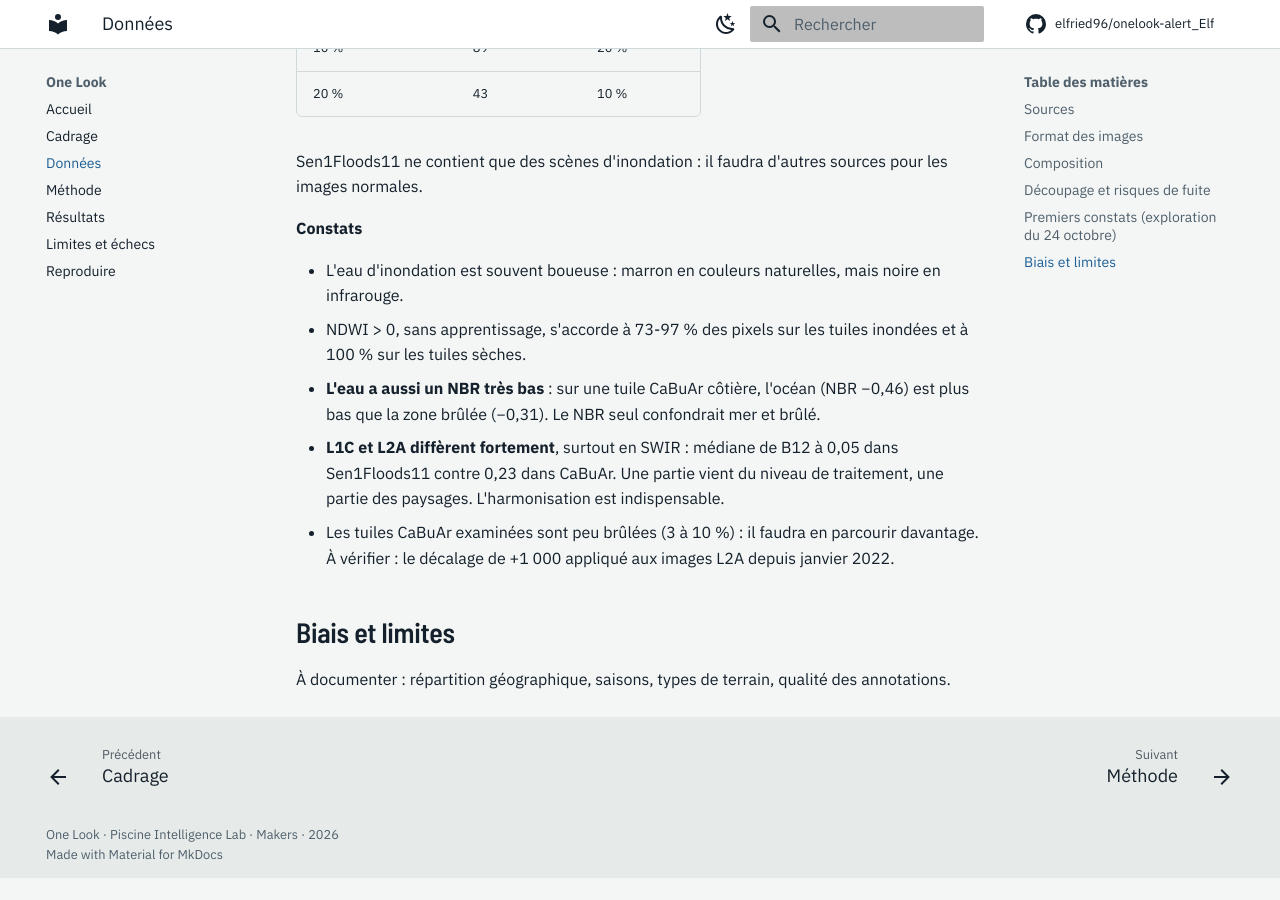
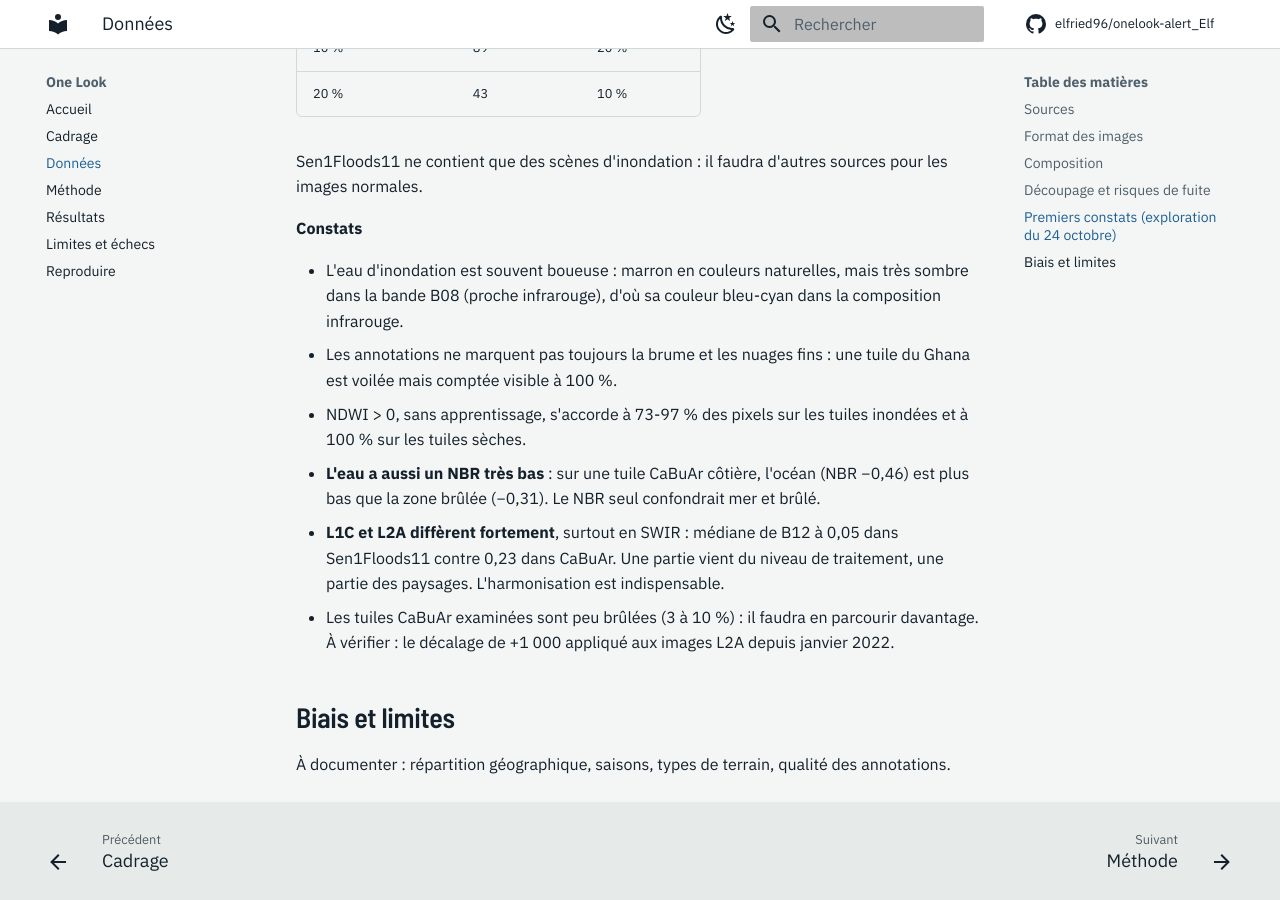
Before and after one commit to elfried96/onelook-alert_Elf, an MkDocs documentation site: the page built from docs/data_card.md, in a window 1280 px wide and 900 px high, scrolled down 2887 px. Built offline with MkDocs 1.6.1 and Material for MkDocs 9.7.7, drawn with Linux system fonts in a browser that asks for light colours; comment, search, counter and statistics services are not loaded; before the commit the page ends 3765 px from its top, so only the background shows below that.

Commit message:
Exploration : couleurs de l'eau en infrarouge précisées, brume non annotée

```diff
--- a/docs/data_card.md
+++ b/docs/data_card.md
@@ -73,7 +73,8 @@ Sen1Floods11 ne contient que des scènes d'inondation : il faudra d'autres sourc
 
 **Constats**
 
-- L'eau d'inondation est souvent boueuse : marron en couleurs naturelles, mais noire en infrarouge.
+- L'eau d'inondation est souvent boueuse : marron en couleurs naturelles, mais très sombre dans la bande B08 (proche infrarouge), d'où sa couleur bleu-cyan dans la composition infrarouge.
+- Les annotations ne marquent pas toujours la brume et les nuages fins : une tuile du Ghana est voilée mais comptée visible à 100 %.
 - NDWI > 0, sans apprentissage, s'accorde à 73-97 % des pixels sur les tuiles inondées et à 100 % sur les tuiles sèches.
 - **L'eau a aussi un NBR très bas** : sur une tuile CaBuAr côtière, l'océan (NBR −0,46) est plus bas que la zone brûlée (−0,31). Le NBR seul confondrait mer et brûlé.
 - **L1C et L2A diffèrent fortement**, surtout en SWIR : médiane de B12 à 0,05 dans Sen1Floods11 contre 0,23 dans CaBuAr. Une partie vient du niveau de traitement, une partie des paysages. L'harmonisation est indispensable.
```
Also changed, not shown: 1 other file.
